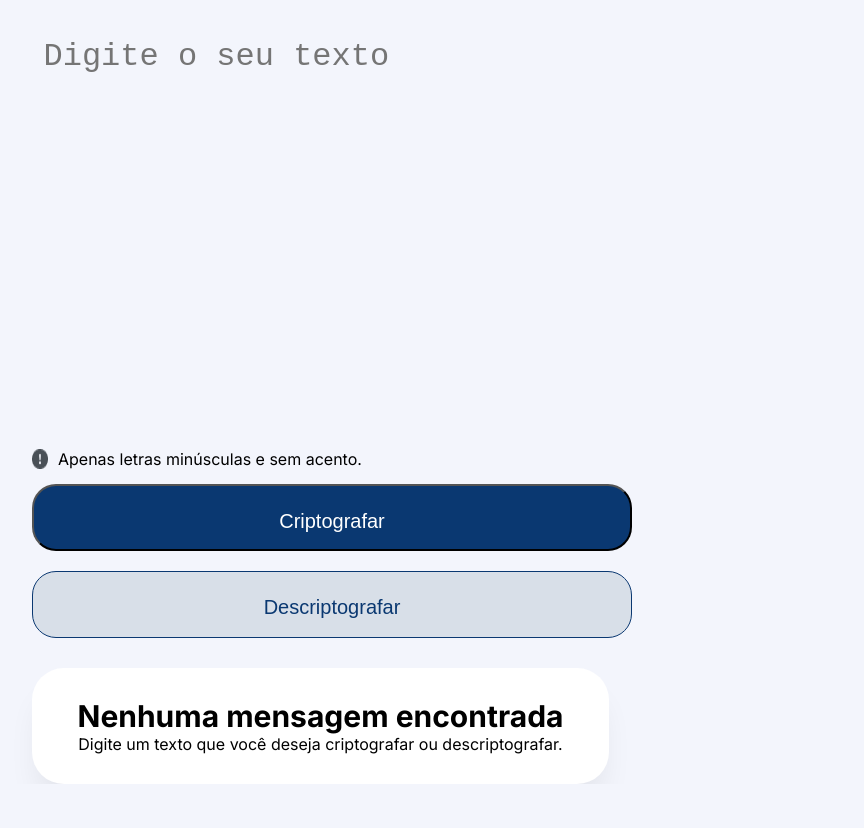
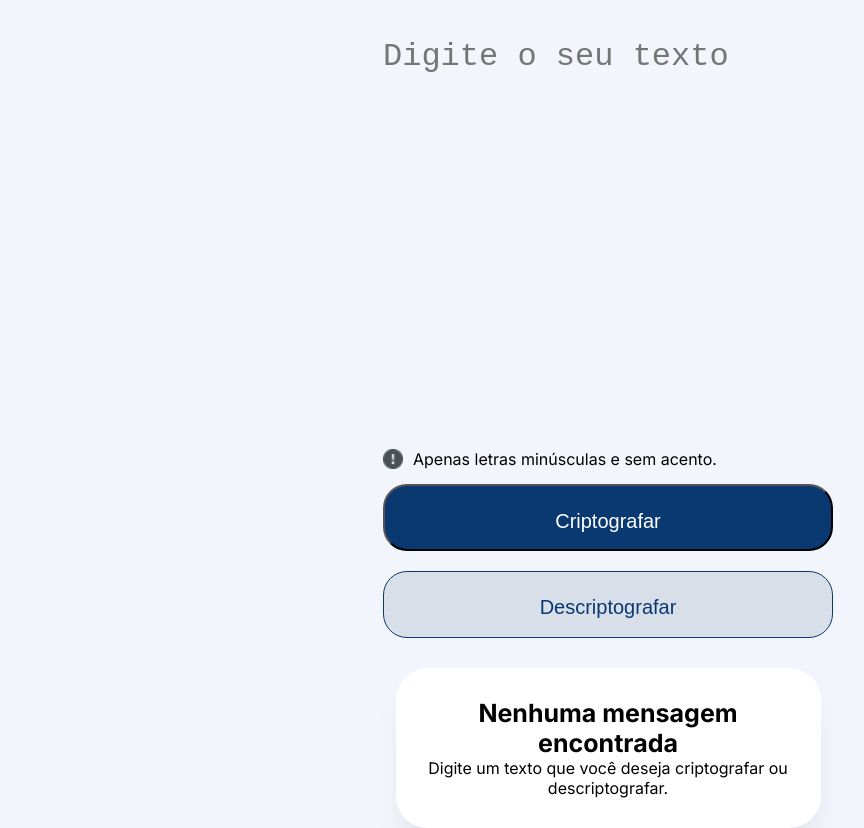
Before and after one commit to darkmoonsk/aluracrypter, a plain HTML site: page index.html in a window 1280 px wide. Shown: the part 124-952 px from the top of the page, without its empty margins (32-896 px from the left). Before the commit the page ends 908 px from the top, so only its background shows below. Drawn offline with Linux system fonts and the light colour scheme.

Commit message:
Ajustando o layout em diferentes telas

```diff
--- a/style.css
+++ b/style.css
@@ -35,7 +35,7 @@ body {
 .text-box {
     margin-top: 200px;
     width: 100%;
-    max-width: 600px;
+    max-width: 450px;
     height: 600px;
     margin-left: 80px;
     align-self: center;
@@ -47,7 +47,6 @@ body {
     font-weight: 400;
     font-size: 32px;
     width: 100%;
-    max-width: 577px;
     height: 450px;
     background-color: transparent;
     resize: none;
@@ -65,8 +64,7 @@ body {
     text-align: center;
     margin-left: 100px;
     width: 100%;
-    max-width: 577px;
-    min-width: 450px;
+    max-width: 425px;
     height: 800px;
     background-color: white;
     border-radius: 32px;
@@ -83,7 +81,7 @@ body {
 }
 
 .text-not-found h2 {
-    font-size: 30px;
+    font-size: 25px;
 }
 
 .output-container {
@@ -111,9 +109,13 @@ body {
 
 .alert {
     display: flex;
-    flex-wrap: nowrap;
     gap: 10px;
     margin-bottom: 15px;
+}
+
+.alert img {
+    width: 100%;
+    max-width: 20px
 }
 
 .button-box{
@@ -165,6 +167,7 @@ body {
         padding: 0px;
     }
     .encriptador {
+        align-items: center;
         flex-direction: column;
     }
 
@@ -213,7 +216,13 @@ body {
     }
 
     .btn-copy {
-        width: 100%
+        width: 250px
     }
 
 }
+
+@media (max-width: 768px) {
+    .encriptador {
+        align-items: flex-start;
+    }
+}
```
